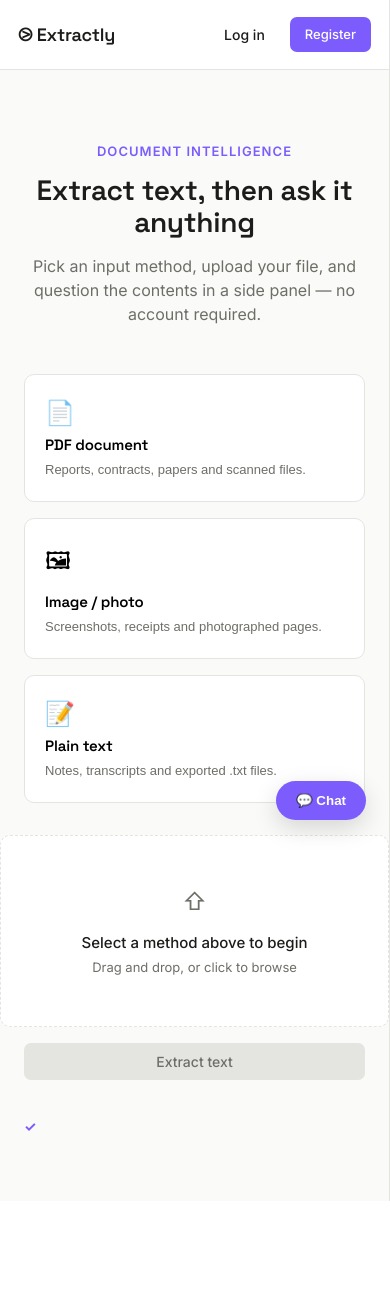
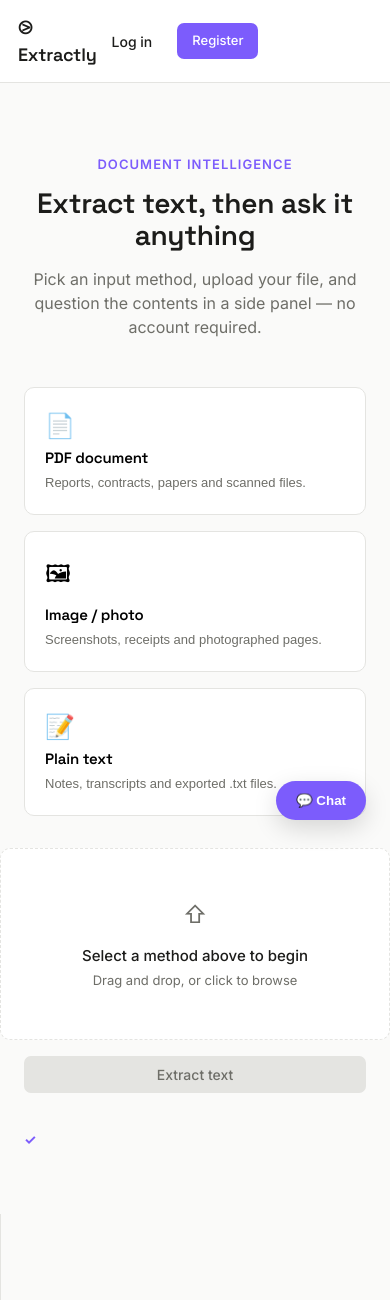
Before and after one commit to rautroshan-sys/PythonBTA, a Flask app: page / in a window 390 px wide. Shown: the top 1300 px of the page. Before the commit the page ends 1201 px from the top, so only its background shows below. Run offline with Flask 3, Linux system fonts and the light colour scheme.

Commit message:
Add changes

```diff
--- a/Project/static/css/style.css
+++ b/Project/static/css/style.css
@@ -579,6 +579,21 @@ h1, h2, #logo {
     box-shadow: -8px 0 24px rgba(0,0,0,0.08);
   }
 }
+@media (max-width: 768px) {
+  #app-shell {
+    flex-direction: column;
+  }
+
+  #main-column {
+    width: 100%;
+    margin-left: 0;
+  }
+
+  #site-nav {
+    width: 100%;
+    position: static;
+  }
+}
 
 @media (max-width: 680px) {
   #method-cards { grid-template-columns: 1fr; }
```
